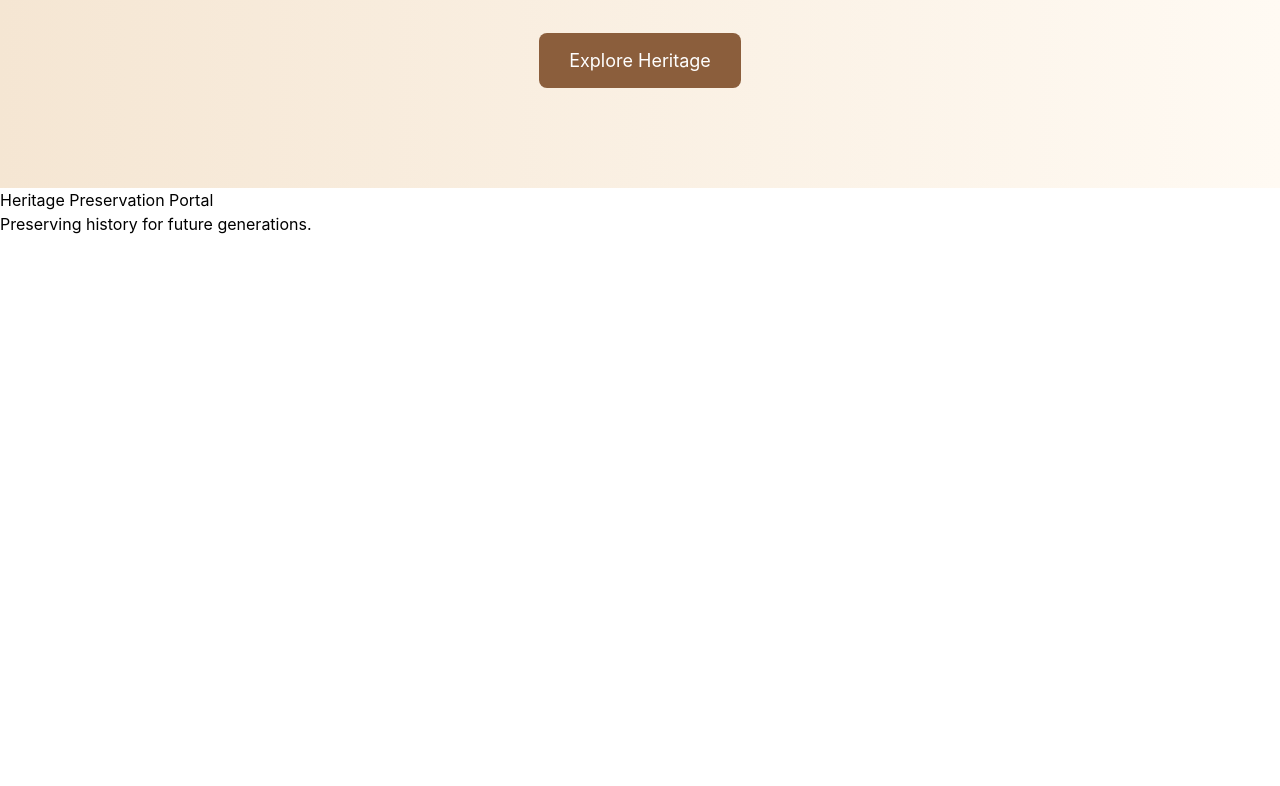
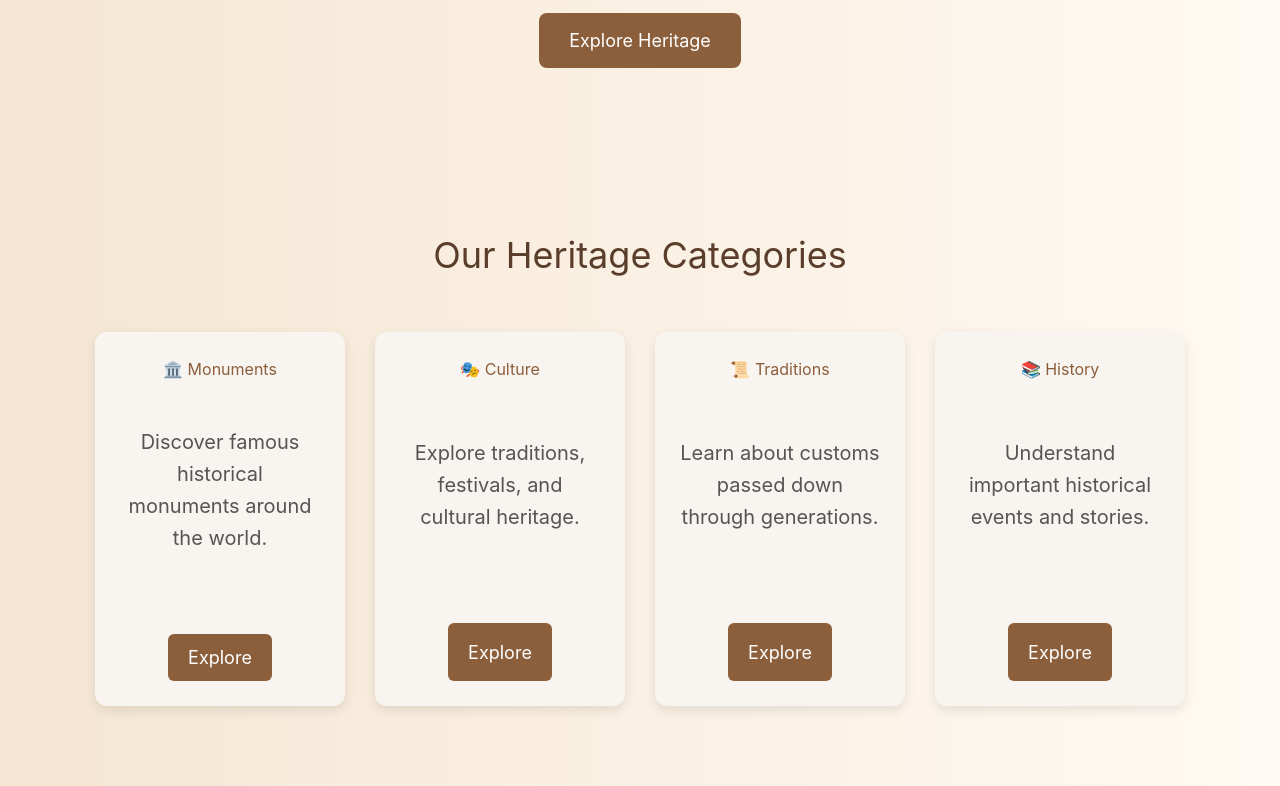
Before and after one commit to Dhwnit27/heritage-preservation-portal, a React (Vite) app in the folder client/: page / in a window 1280 px wide. Shown: the part 325-1111 px from the top of the page. Before the commit the page ends 800 px from the top, so only its background shows below. Built offline with nearby package versions, Linux system fonts and the light colour scheme.

Commit message:
Added Features section with cards

```diff
--- a/client/src/App.jsx
+++ b/client/src/App.jsx
@@ -5,17 +5,14 @@ import heroImg from './assets/hero.png'
 import './App.css'
 import Navbar from "./components/Navbar";
 import Hero from "./components/Hero";
+import Features from "./components/Features";
 
 function App() {
   return (
     <>
       <Navbar />
       <Hero />
-
-      <div>
-        <h1>Heritage Preservation Portal</h1>
-        <p>Preserving history for future generations.</p>
-      </div>
+      <Features />
     </>
   );
 }
--- /dev/null
+++ b/client/src/components/Features.css
@@ -0,0 +1,57 @@
+section {
+  padding: 80px 40px;
+  background-color: #fff;
+}
+
+section h2 {
+  text-align: center;
+  font-size: 36px;
+  color: #5a3d2b;
+  margin-bottom: 50px;
+}
+
+section div {
+  display: flex;
+  justify-content: center;
+  gap: 30px;
+  flex-wrap: wrap;
+}
+
+section div div {
+  background: #f8f4ef;
+  width: 250px;
+  padding: 25px;
+  border-radius: 12px;
+  text-align: center;
+  box-shadow: 0 4px 12px rgba(0, 0, 0, 0.1);
+  transition: 0.3s;
+}
+
+section div div:hover {
+  transform: translateY(-8px);
+}
+
+section div div h3 {
+  color: #8B5E3C;
+  margin-bottom: 15px;
+}
+
+section div div p {
+  color: #555;
+  line-height: 1.6;
+}
+
+.feature-card button {
+  margin-top: 20px;
+  padding: 10px 20px;
+  border: none;
+  border-radius: 6px;
+  background-color: #8B5E3C;
+  color: white;
+  cursor: pointer;
+  transition: 0.3s;
+}
+
+.feature-card button:hover {
+  background-color: #9e5320;
+}
--- /dev/null
+++ b/client/src/components/Features.jsx
@@ -0,0 +1,37 @@
+import "./Features.css";
+
+function Features() {
+  return (
+    <section>
+      <h2>Our Heritage Categories</h2>
+
+     <div>
+  <div className="feature-card">
+    <h3>🏛️ Monuments</h3>
+    <p>Discover famous historical monuments around the world.</p>
+    <button>Explore</button>
+  </div>
+
+  <div className="feature-card">
+    <h3>🎭 Culture</h3>
+    <p>Explore traditions, festivals, and cultural heritage.</p>
+    <button>Explore</button>
+  </div>
+
+  <div className="feature-card">
+    <h3>📜 Traditions</h3>
+    <p>Learn about customs passed down through generations.</p>
+    <button>Explore</button>
+  </div>
+
+  <div className="feature-card">
+    <h3>📚 History</h3>
+    <p>Understand important historical events and stories.</p>
+    <button>Explore</button>
+  </div>
+</div>
+    </section>
+  );
+}
+
+export default Features;
```
